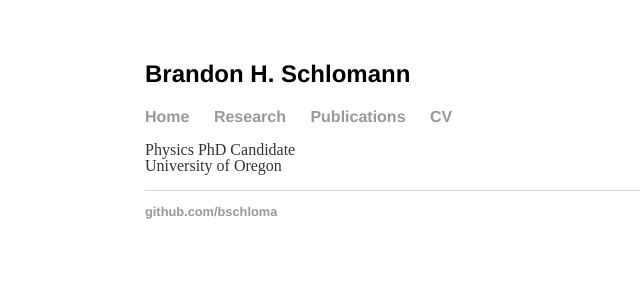
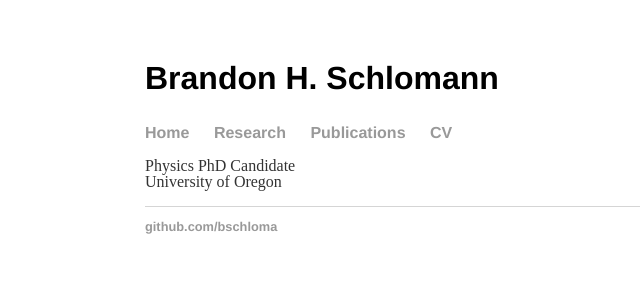
Before and after one commit to bschloma/bschloma.github.io, a Jekyll site: the page built from index.html, in a window 1280 px wide. Shown: the top 300 px of the page, without its empty margins (47-687 px from the left). Built offline with Jekyll 4.4.1, drawn with Linux system fonts in a browser that asks for light colours.

```diff
--- a/_layouts/default.html
+++ b/_layouts/default.html
@@ -8,7 +8,7 @@
 		<body>
 			<nav>
 	    		<ul>
-				<h2> Brandon H. Schlomann </h2>
+				<h1> Brandon H. Schlomann </h1>
 	        		<li><a href="/">Home</a></li>
 		        	<li><a href="/research">Research</a></li>
 				<li><a href="/publications">Publications</a></li>
```
